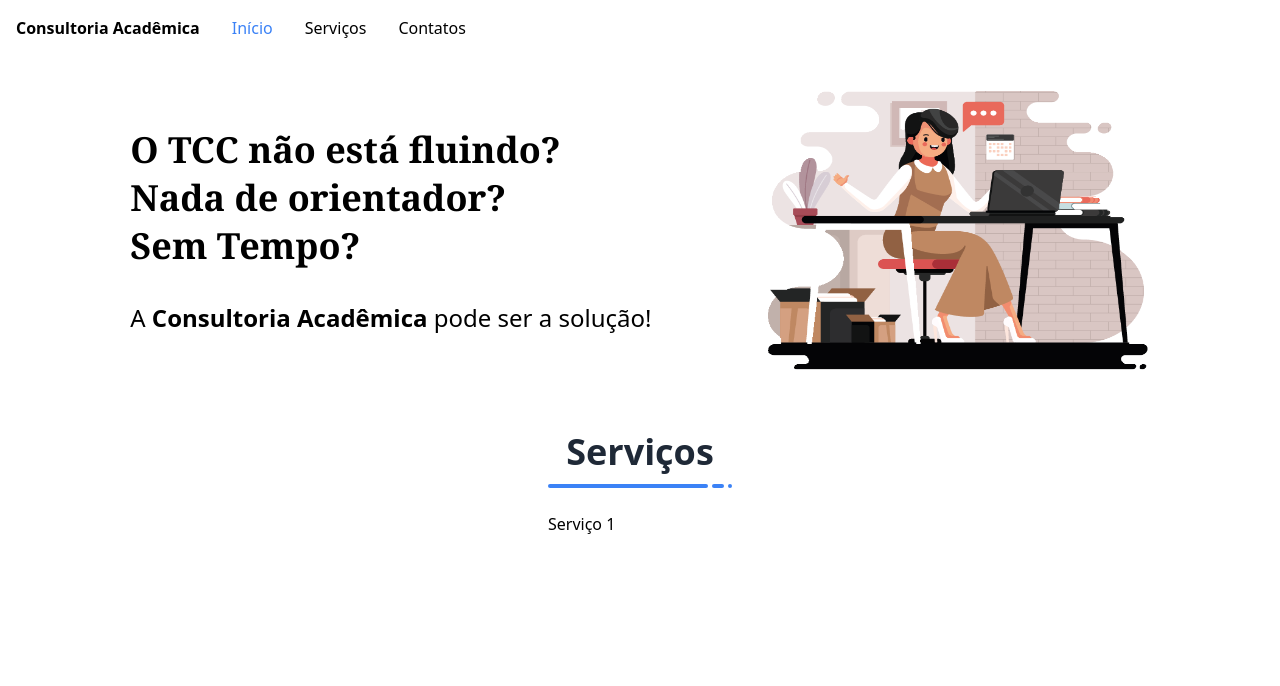
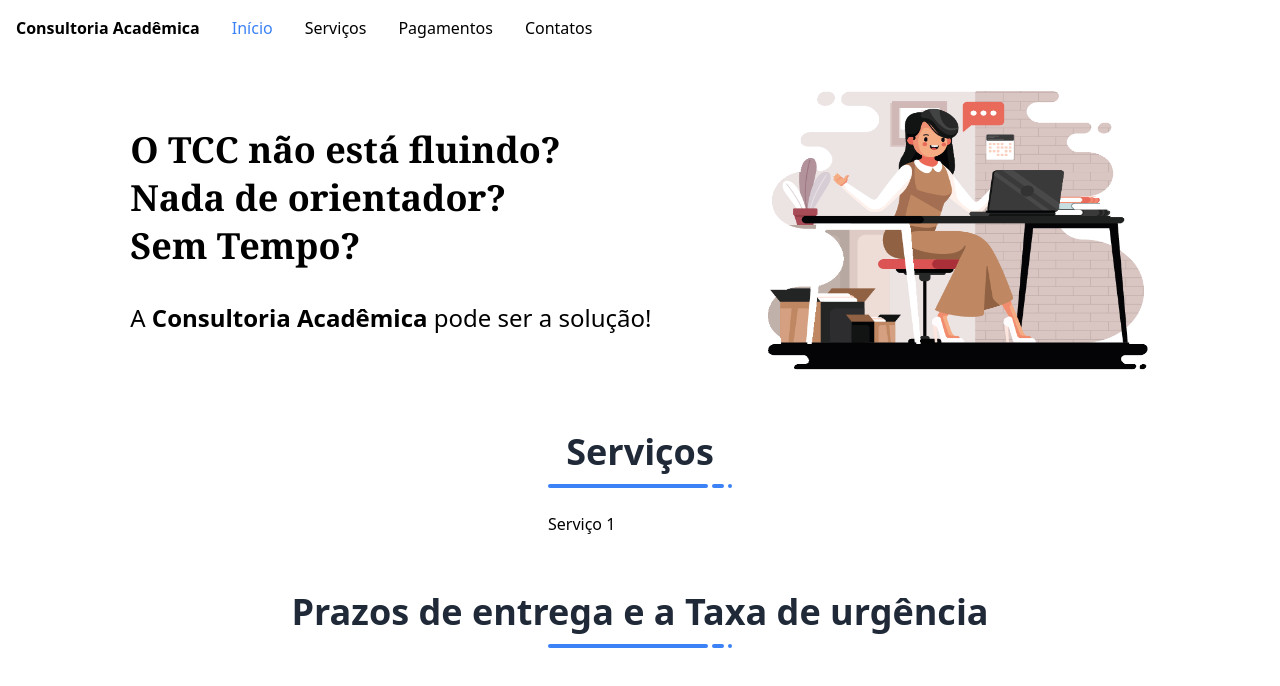
Before and after one commit to rafatosta/consultoria-academica, a React (Vite) app: page / in a window 1280 px wide. Shown: the top 686 px of the page. Built offline with nearby package versions, Linux system fonts and the light colour scheme.

Commit message:
:construction_worker: Remodelagem do roteamento

```diff
--- a/src/App.tsx
+++ b/src/App.tsx
@@ -1,19 +1,11 @@
-import {Navbar} from "./components/Navbar";
-import Home from "./pages/Home";
-import Services from "./pages/Services";
-import Contacts from "./pages/Contacts";
-import { Route, Routes } from "react-router-dom";
+import { Navbar } from "./components/Navbar";
+import { RoutesBase } from "./routes/RoutesBase";
 
 function App() {
   return (
     <div className="flex flex-col w-full h-screen items-center justify-start">
-      <Navbar/>
-      <Routes>
-        <Route path="/" element={<Home />} />
-        <Route path="/servicos" element={<Services />} />
-        <Route path="/contatos" element={<Contacts />} />
-      </Routes>
-
+      <Navbar />
+      <RoutesBase />
     </div>
   );
 }
--- a/src/components/MenuButton.tsx
+++ b/src/components/MenuButton.tsx
@@ -3,7 +3,7 @@ import { Fragment } from "react";
 import { Bars3Icon } from "@heroicons/react/20/solid";
 
 import { Link } from "react-router-dom";
-import { navigation } from "./Navbar";
+import { routesNavigation } from "../routes/RoutesBase";
 
 export function MenuButton() {
   return (
@@ -27,12 +27,12 @@ export function MenuButton() {
       >
         <Menu.Items className="absolute right-0 mt-2 w-56 origin-top-right divide-y divide-gray-100 rounded-md bg-white shadow-lg ring-1 ring-black ring-opacity-5 focus:outline-none">
           <div className="px-1 py-1 ">
-            {navigation.map((link) => {
+            {routesNavigation.map((link) => {
               return (
                 <Menu.Item key={link.name}>
                   {({ active }) => (
                     <Link
-                      to={link.href}
+                      to={link.path}
                       className={`${
                         active ? "bg-blue-400 text-white" : "text-gray-900"
                       } group flex w-full items-center rounded-md px-2 py-2 text-sm font-bold`}
--- a/src/components/Navbar.tsx
+++ b/src/components/Navbar.tsx
@@ -1,12 +1,6 @@
 import { MenuButton } from "./MenuButton";
 import { useLocation, Link } from "react-router-dom";
-import { useEffect } from "react";
-
-export const navigation = [
-  { name: "Início", href: "/" },
-  { name: "Serviços", href: "/servicos" },
-  { name: "Contatos", href: "/contatos" },
-];
+import { routesNavigation } from "../routes/RoutesBase";
 
 export function Navbar() {
   const location = useLocation();
@@ -17,13 +11,13 @@ export function Navbar() {
         Consultoria Acadêmica{" "}
       </Link>
       <div className="sm:flex flex-1 hidden justify-start flex-row gap-x-8  ">
-        {navigation.map((item) => {
+        {routesNavigation.map((item) => {
           return (
             <Link
               key={item.name}
-              to={item.href}
+              to={item.path}
               className={
-                location.pathname == item.href ? "text-blue-500" : "text-black"
+                location.pathname == item.path ? "text-blue-500" : "text-black"
               }
             >
               {item.name}
--- a/src/pages/Home.tsx
+++ b/src/pages/Home.tsx
@@ -32,6 +32,10 @@ function Home() {
         <Title title="Serviços" />
         <div>Serviço 1</div>
       </div>
+
+      <div id="deadlines">
+        <Title title="Prazos de entrega e a Taxa de urgência" />
+      </div>
     </div>
   );
 }
--- /dev/null
+++ b/src/pages/Payments.tsx
@@ -0,0 +1,5 @@
+function Payments() {
+    return <div>Payments</div>;
+  }
+
+  export default Payments;
--- /dev/null
+++ b/src/routes/RoutesBase.tsx
@@ -0,0 +1,22 @@
+import Home from "../pages/Home";
+import Services from "../pages/Services";
+import Contacts from "../pages/Contacts";
+import Payments from "../pages/Payments";
+import { Route, Routes } from "react-router-dom";
+
+export const routesNavigation = [
+  { name: "Início", path: "/", component: <Home /> },
+  { name: "Serviços", path: "/servicos", component: <Services /> },
+  { name: "Pagamentos", path: "/pagamentos", component: <Payments /> },
+  { name: "Contatos", path: "/contatos", component: <Contacts /> },
+];
+
+export function RoutesBase() {
+  return (
+    <Routes>
+      {routesNavigation.map((route) => {
+        return <Route path={route.path} element={route.component} />;
+      })}
+    </Routes>
+  );
+}
```
